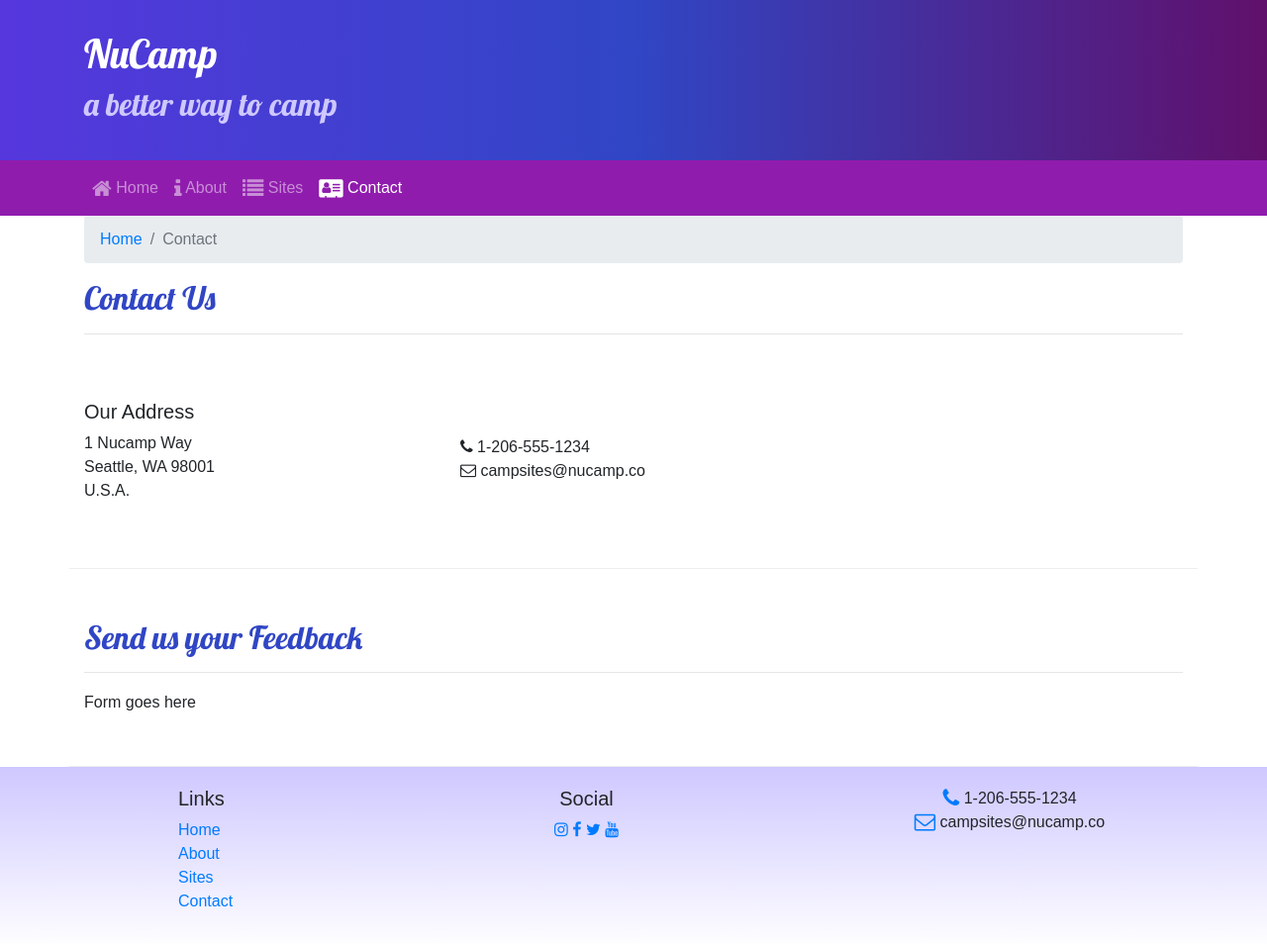
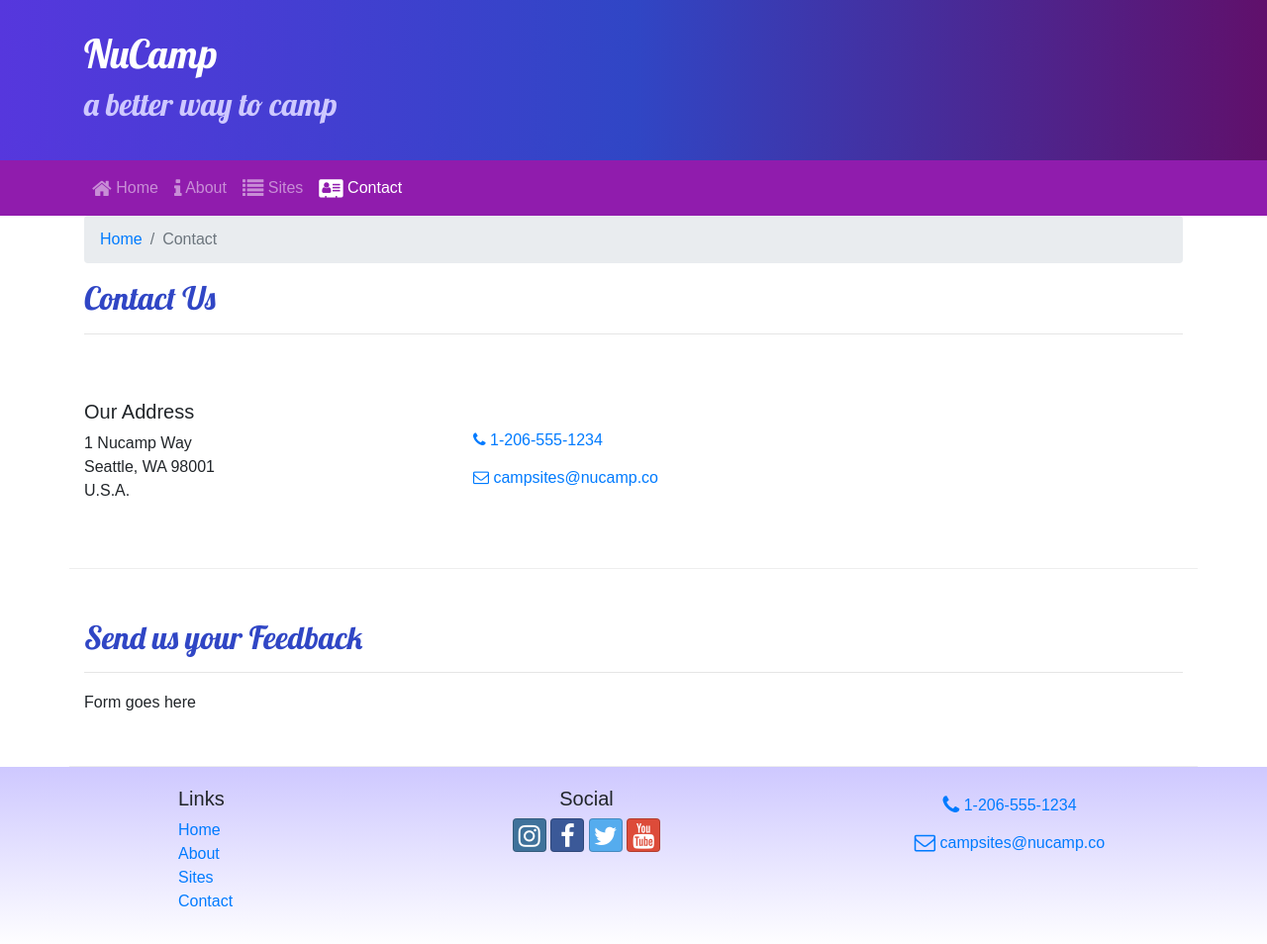
Before and after one commit to danielhemp/NucampSite, a website: page contactus.html in a window 1280 px wide. Shown: the whole page at 99% size. Drawn offline with nearby package versions, Linux system fonts and the light colour scheme.

Commit message:
"buttons"

```diff
--- a/contactus.html
+++ b/contactus.html
@@ -1,25 +1,35 @@
 <!DOCTYPE html>
 <html lang="en">
-
   <head>
     <!-- Required meta tags always come first -->
     <meta charset="utf-8" />
     <meta name="viewport" content="width=device-width, initial-scale=1" />
 
     <!-- Bootstrap CSS -->
-    <link rel="stylesheet" href="node_modules/bootstrap/dist/css/bootstrap.min.css" />
+    <link
+      rel="stylesheet"
+      href="node_modules/bootstrap/dist/css/bootstrap.min.css"
+    />
 
     <!-- Additional CSS must be placed after Bootstrap CSS -->
-    <link rel="stylesheet" href="node_modules/font-awesome/css/font-awesome.min.css" />
-    <link rel="stylesheet" href="https://fonts.googleapis.com/css?family=Lobster|Open+Sans" />
-    <link rel="stylesheet" href="node_modules/bootstrap-social/bootstrap-social.css" />
+    <link
+      rel="stylesheet"
+      href="node_modules/font-awesome/css/font-awesome.min.css"
+    />
+    <link
+      rel="stylesheet"
+      href="https://fonts.googleapis.com/css?family=Lobster|Open+Sans"
+    />
+    <link
+      rel="stylesheet"
+      href="node_modules/bootstrap-social/bootstrap-social.css"
+    />
     <link rel="stylesheet" href="css/styles.css" />
 
     <title>NuCamp: A Better Way To Camp</title>
   </head>
 
   <body>
-
     <header class="jumbotron jumbotron-fluid">
       <div class="container">
         <div class="row">
@@ -33,15 +43,36 @@
 
     <nav class="navbar navbar-expand-sm navbar-dark sticky-top">
       <div class="container">
-            <button class="navbar-toggler ml-auto" type="button" data-toggle="collapse" data-target="#nucampNavbar">
+        <button
+          class="navbar-toggler ml-auto"
+          type="button"
+          data-toggle="collapse"
+          data-target="#nucampNavbar"
+        >
           <span class="navbar-toggler-icon"></span>
         </button>
         <div class="collapse navbar-collapse" id="nucampNavbar">
           <ul class="navbar-nav">
-                    <li class="nav-item"><a class="nav-link" href="index.html"><i class="fa fa-home fa-lg"></i> Home</a></li>
-                    <li class="nav-item"><a class="nav-link" href="aboutus.html"><i class="fa fa-info fa-lg"></i> About</a></li>
-                    <li class="nav-item"><a class="nav-link" href="#"><i class="fa fa-list fa-lg"></i> Sites</a></li>
-                    <li class="nav-item active"><a class="nav-link" href="#"><i class="fa fa-address-card fa-lg"></i> Contact</a></li>
+            <li class="nav-item">
+              <a class="nav-link" href="index.html"
+                ><i class="fa fa-home fa-lg"></i> Home</a
+              >
+            </li>
+            <li class="nav-item">
+              <a class="nav-link" href="aboutus.html"
+                ><i class="fa fa-info fa-lg"></i> About</a
+              >
+            </li>
+            <li class="nav-item">
+              <a class="nav-link" href="#"
+                ><i class="fa fa-list fa-lg"></i> Sites</a
+              >
+            </li>
+            <li class="nav-item active">
+              <a class="nav-link" href="#"
+                ><i class="fa fa-address-card fa-lg"></i> Contact</a
+              >
+            </li>
           </ul>
         </div>
       </div>
@@ -69,8 +100,16 @@
           </address>
         </div>
         <div class="col">
-				<i class="fa fa-phone"></i> 1-206-555-1234<br>
-            	<i class="fa fa-envelope-o"></i> campsites@nucamp.co
+          <a role="button" class="btn btn-link" href="tel:+12065551234">
+            <i class="fa fa-phone"></i> 1-206-555-1234</a
+          ><br />
+          <a
+            role="button"
+            class="btn btn-link"
+            href="mailto:campsites@nucamp.co"
+          >
+            <i class="fa fa-envelope-o"></i> campsites@nucamp.co</a
+          >
         </div>
       </div>
 
@@ -79,11 +118,8 @@
           <h2>Send us your Feedback</h2>
           <hr />
         </div>
-            <div class="col-md-10">
-                Form goes here
+        <div class="col-md-10">Form goes here</div>
       </div>
-       </div>
-
     </div>
 
     <footer>
@@ -100,14 +136,36 @@
           </div>
           <div class="col-6 col-sm-5 text-center">
             <h5>Social</h5>
-                    <a href="http://instagram.com/"><i class="fa fa-instagram"></i></a>
-                    <a href="http://facebook.com/"><i class="fa fa-facebook"></i></a>
-                    <a href="http://twitter.com/"><i class="fa fa-twitter"></i></a>
-                    <a href="http://youtube.com/"><i class="fa fa-youtube"></i></a>
+            <a
+              class="btn btn-social-icon btn-instagram"
+              href="http://instagram.com/"
+              ><i class="fa fa-instagram"></i
+            ></a>
+            <a
+              class="btn btn-social-icon btn-facebook"
+              href="http://facebook.com/"
+              ><i class="fa fa-facebook"></i
+            ></a>
+            <a
+              class="btn btn-social-icon btn-twitter"
+              href="http://twitter.com/"
+              ><i class="fa fa-twitter"></i
+            ></a>
+            <a class="btn btn-social-icon btn-google" href="http://youtube.com/"
+              ><i class="fa fa-youtube"></i
+            ></a>
           </div>
           <div class="col-sm-4 text-center">
-                    <i class="fa fa-phone fa-lg text-primary"></i> 1-206-555-1234<br />
-                    <i class="fa fa-envelope-o fa-lg text-primary"></i> campsites@nucamp.co
+            <a role="button" class="btn btn-link" href="tel:+12065551234"
+              ><i class="fa fa-phone fa-lg text-primary"></i> 1-206-555-1234</a
+            ><br />
+            <a
+              role="button"
+              class="btn btn-link"
+              href="mailto:campsites@nucamp.co"
+              ><i class="fa fa-envelope-o fa-lg text-primary"></i>
+              campsites@nucamp.co</a
+            >
           </div>
         </div>
       </div>
@@ -117,7 +175,5 @@
     <script src="node_modules/jquery/dist/jquery.slim.min.js"></script>
     <script src="node_modules/popper.js/dist/umd/popper.min.js"></script>
     <script src="node_modules/bootstrap/dist/js/bootstrap.min.js"></script>
-
   </body>
-
 </html>
```
Also changed, not shown: aboutus.html (+28 -7 lines), index.html (+28 -7 lines). Lines whose indentation alone changed are shown as unchanged.
